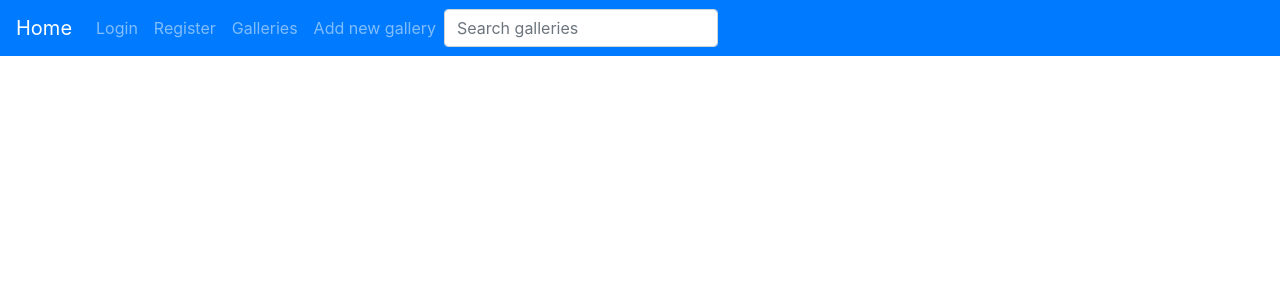
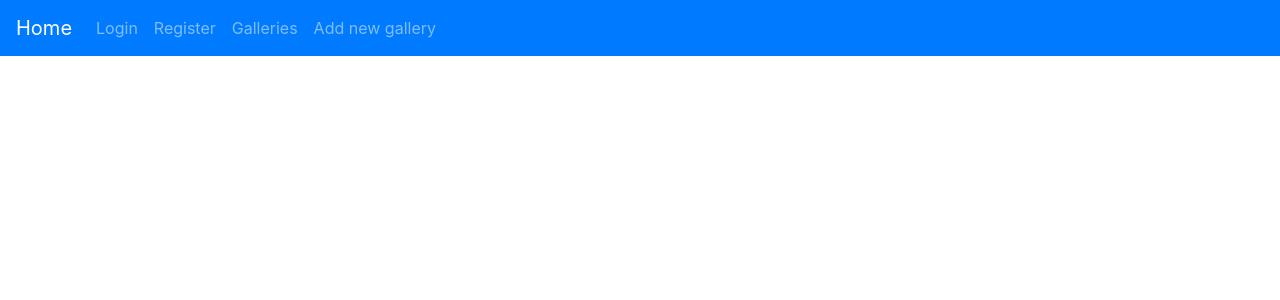
Before and after one commit to UrosPur/gallery-front, a Vue app: page / in a window 1280 px wide. Shown: the top 300 px of the page. Built offline with nearby package versions, Linux system fonts and the light colour scheme.

Commit message:
no serach term

```diff
--- a/src/components/NavBar.vue
+++ b/src/components/NavBar.vue
@@ -14,9 +14,9 @@
                 <router-link class="nav-item nav-link"  :to="{ name: 'galleries'}">Galleries</router-link>
                 <router-link class="nav-item nav-link"  :to="{ name: 'create-gallery'}">Add new gallery</router-link>
             </div>
-            <form class="form-inline my-2 my-lg-0">
-                <b-input class="form-control mr-sm-2" placeholder="Search galleries" aria-label="Search" @input="setSearchTermChange" />
-            </form>
+            <!--<form class="form-inline my-2 my-lg-0">-->
+                <!--<b-input class="form-control mr-sm-2" placeholder="Search galleries" aria-label="Search" @input="setSearchTermChange" />-->
+            <!--</form>-->
         </div>
     </nav>
 </template>
```
